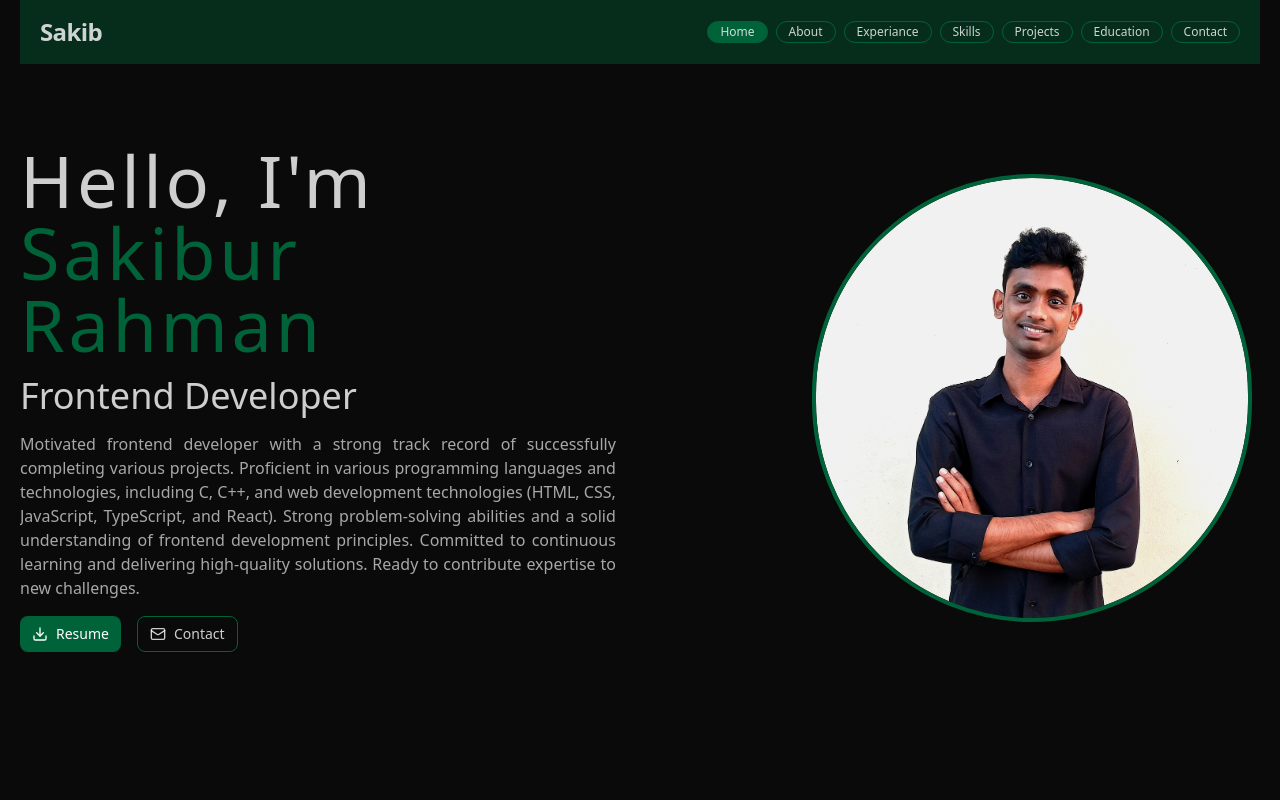
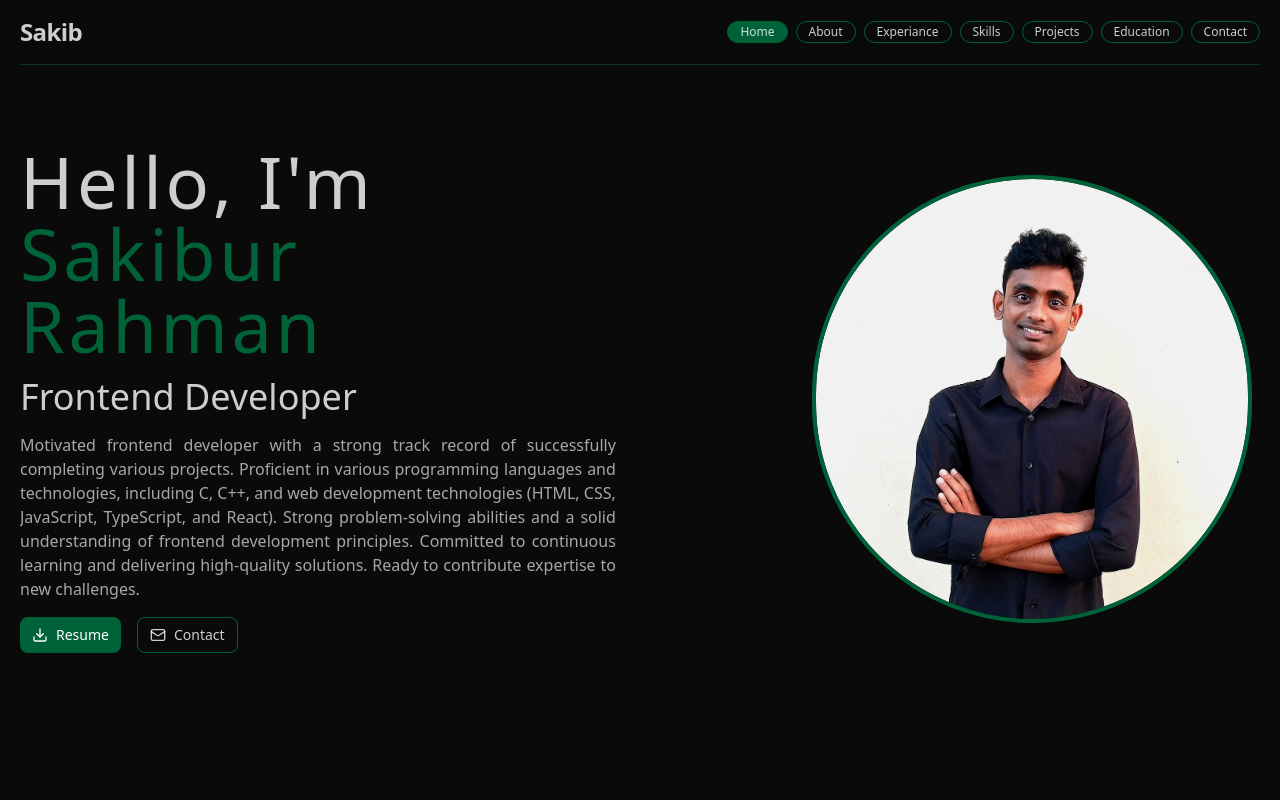
Before and after one commit to sakib-333/portfolio, a React (Vite) app: page / in a window 1280 px wide. Shown: the top 800 px of the page. Built offline with nearby package versions, Linux system fonts and the light colour scheme.

Commit message:
Merge branch 'fix-main-branch'

```diff
--- a/src/components/navbar/index.tsx
+++ b/src/components/navbar/index.tsx
@@ -23,10 +23,8 @@ export default function NavbarSimple({ open, handleToggle, handleScroll, activeS
 
 
   return (
-//     <header className="w-full bg-background border-b backdrop-blur sticky top-0 z-50 border-foreground/50">
-      <div className="bg-primary/40 sticky top-0 z-50">
-            <header className="container mx-auto w-full py-4 px-5">
-                  <nav className="mx-auto flex items-center justify-between">
+    <header className="w-full bg-background border-b backdrop-blur sticky top-0 z-50 border-foreground/50">
+      <nav className="mx-auto flex items-center justify-between py-4">
         {/* LEFT: Brand */}
         <p className="text-xl font-semibold cursor-pointer tracking-tight md:text-2xl hover:text-primary transition-all duration-200"
           onClick={()=>handleScroll("home-section")}
@@ -119,6 +117,5 @@ export default function NavbarSimple({ open, handleToggle, handleScroll, activeS
         ) : null}
       </AnimatePresence>
     </header>
-      </div>
   );
 }
--- a/src/sections/education-section/EducationCard.tsx
+++ b/src/sections/education-section/EducationCard.tsx
@@ -17,11 +17,11 @@ function EducationCard({ education, length }: Props) {
         <div className={`flex items-stretch justify-center w-full gap-4 ${indx%2 && "lg:flex-row-reverse"}`}>
           {/* Left Card */}
           <div className="flex lg:hidden flex-col items-center">
-            <div className={`w-0.5 flex-1 border-2`} style={{borderColor: indx ? "#ffffffe6":"#072418"}} />
+            <div className={`w-0.5 flex-1 border-2`} style={{borderColor: indx ? "#ffffffe6":"#0a0a0a"}} />
             <div className="w-8 h-8 p-1 rounded-full border-2 border-primary flex items-center justify-center">
                 <GraduationCap size={24} />
             </div>
-            <div className={`w-0.5 flex-1 border-2`} style={{borderColor: indx === length-1 ? "#072418":"#ffffffe6"}} />
+            <div className={`w-0.5 flex-1 border-2`} style={{borderColor: indx === length-1 ? "#0a0a0a":"#ffffffe6"}} />
           </div>
 
           <div className="flex-1 flex lg:justify-end py-2">
@@ -35,11 +35,11 @@ function EducationCard({ education, length }: Props) {
           {/* Center Timeline */}
           <div className="hidden lg:flex flex-col items-center">
             {/* <div className="w-[2px] flex-1 border-2 border-background" /> */}
-            <div className={`w-0.5 flex-1 border-2`} style={{borderColor: indx ? "#ffffffe6":"#072418"}} />
+            <div className={`w-0.5 flex-1 border-2`} style={{borderColor: indx ? "#ffffffe6":"#0a0a0a"}} />
             <div className="w-8 h-8 p-1 rounded-full border-2 border-primary flex items-center justify-center">
                 <GraduationCap size={24} />
             </div>
-            <div className={`w-0.5 flex-1 border-2`} style={{borderColor: indx === length-1 ? "#072418":"#ffffffe6"}} />
+            <div className={`w-0.5 flex-1 border-2`} style={{borderColor: indx === length-1 ? "#0a0a0a":"#ffffffe6"}} />
           </div>
           <div className="flex-none lg:flex-1" />
         </div>
```
Lines whose indentation alone changed are shown as unchanged.
